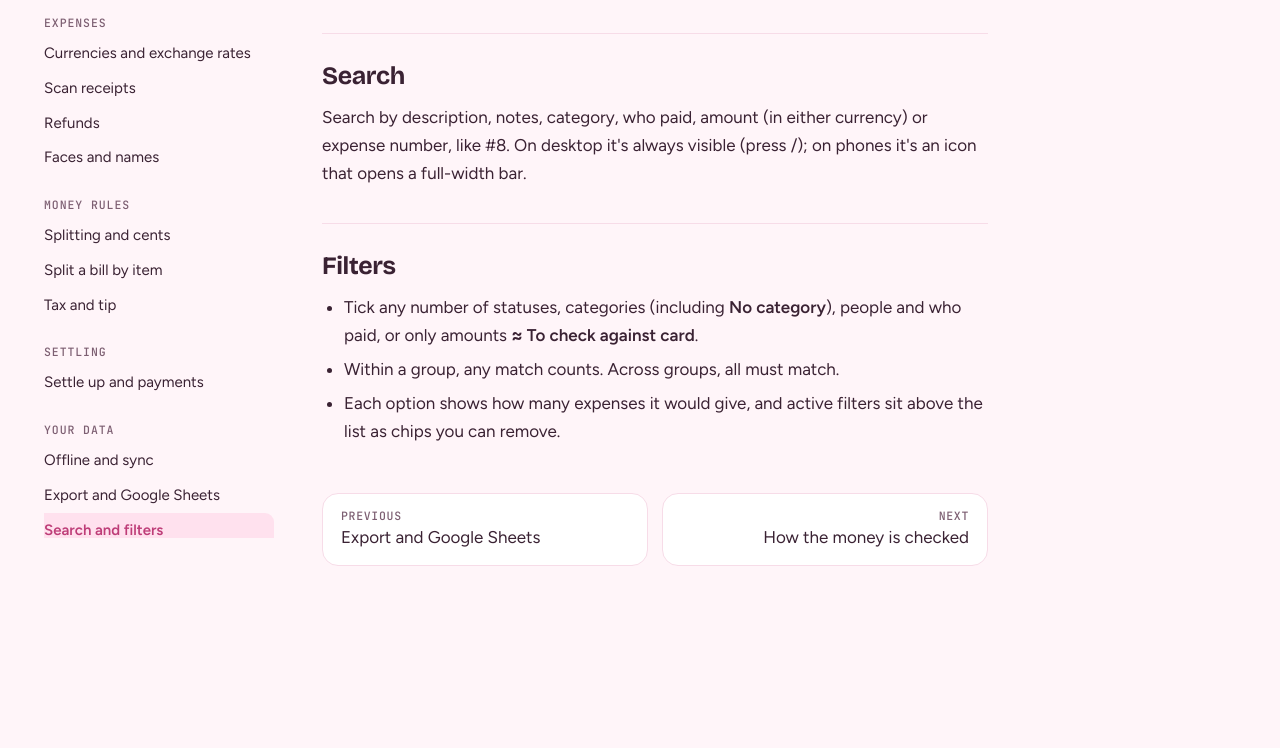
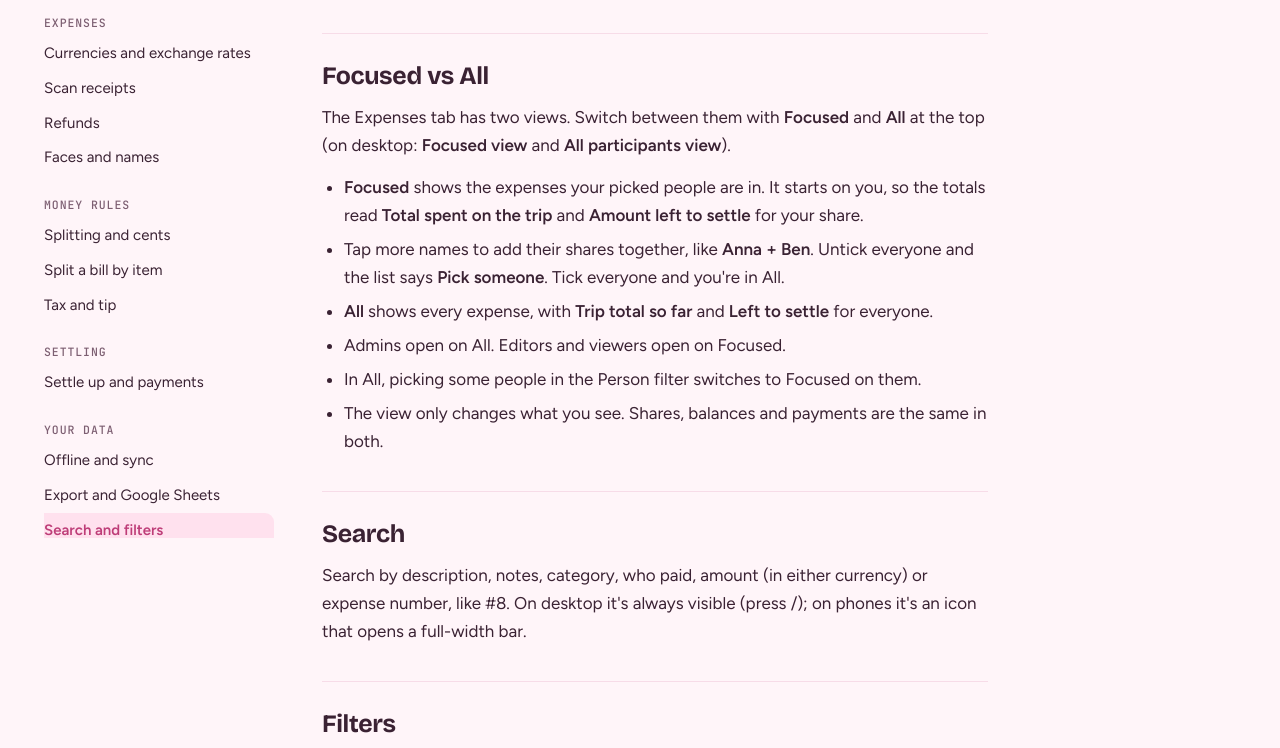
Before and after one commit to Cindyyx/hello-world, a plain HTML site: page portfolio/trip-expenses/guides/search-and-filters.html in a window 1280 px wide. Shown: the part 252-1000 px from the top of the page. Before the commit the page ends 898 px from the top, so only its background shows below. Drawn offline with nearby package versions, Linux system fonts and the light colour scheme.

Commit message:
TallyUp guides: explain Focused vs All (EN + FR) (#21)
* Guides: French version with EN/FR switch; logo goes back to the About page

Every guide page now has French text, switched like the about page (EN/FR
buttons, same saved language). The TallyUp logo links to the About page; the
Guides tag links to the guides overview.

Co-Authored-By: Claude Opus 5.5 <noreply@anthropic.com>
Claude-Session: https://claude.ai/code/session_01Q5ryZhKzkZMHnF664VqDme

* TallyUp guides: explain Focused vs All (EN + FR)

Co-Authored-By: Claude Opus 5.5 <noreply@anthropic.com>
Claude-Session: https://claude.ai/code/session_01Q5ryZhKzkZMHnF664VqDme

---------

Co-authored-by: Claude <noreply@anthropic.com>

```diff
--- a/portfolio/trip-expenses/guides/search-and-filters.html
+++ b/portfolio/trip-expenses/guides/search-and-filters.html
@@ -22,7 +22,27 @@
 <p class="crumb"><span class="l-en">Your data</span><span class="l-fr" lang="fr">Vos données</span></p>
 <h1><span class="l-en">Search and filters</span><span class="l-fr" lang="fr">Recherche et filtres</span></h1>
 <p class="lede"><span class="l-en">Find any expense in a long trip.</span><span class="l-fr" lang="fr">Trouvez n'importe quelle dépense dans un long voyage.</span></p>
-<section id="search"><h2><a href="search-and-filters.html#search"><span class="l-en">Search</span><span class="l-fr" lang="fr">Recherche</span></a></h2><div class="l-en">
+<section id="focused-vs-all"><h2><a href="search-and-filters.html#focused-vs-all"><span class="l-en">Focused vs All</span><span class="l-fr" lang="fr">Vue ciblée ou tout le monde</span></a></h2><div class="l-en">
+<p>The Expenses tab has two views. Switch between them with <b>Focused</b> and <b>All</b> at the top (on desktop: <b>Focused view</b> and <b>All participants view</b>).</p>
+<ul>
+<li><b>Focused</b> shows the expenses your picked people are in. It starts on you, so the totals read <b>Total spent on the trip</b> and <b>Amount left to settle</b> for your share.</li>
+<li>Tap more names to add their shares together, like <b>Anna + Ben</b>. Untick everyone and the list says <b>Pick someone</b>. Tick everyone and you're in All.</li>
+<li><b>All</b> shows every expense, with <b>Trip total so far</b> and <b>Left to settle</b> for everyone.</li>
+<li>Admins open on All. Editors and viewers open on Focused.</li>
+<li>In All, picking some people in the Person filter switches to Focused on them.</li>
+<li>The view only changes what you see. Shares, balances and payments are the same in both.</li>
+</ul>
+</div><div class="l-fr" lang="fr">
+<p>L'onglet Dépenses a deux vues. Passez de l'une à l'autre avec <b>Focused</b> et <b>All</b> en haut (sur ordinateur : <b>Focused view</b> et <b>All participants view</b>).</p>
+<ul>
+<li><b>Focused</b> montre les dépenses dont font partie les personnes choisies. Elle commence sur vous, donc les totaux <b>Total spent on the trip</b> et <b>Amount left to settle</b> portent sur votre part.</li>
+<li>Touchez d'autres noms pour additionner leurs parts, comme <b>Anna + Ben</b>. Décochez tout le monde et la liste affiche <b>Pick someone</b>. Cochez tout le monde et vous passez à All.</li>
+<li><b>All</b> montre toutes les dépenses, avec <b>Trip total so far</b> et <b>Left to settle</b> pour tout le groupe.</li>
+<li>Les admins arrivent sur All. Les éditeurs et lecteurs arrivent sur Focused.</li>
+<li>Dans All, choisir quelques personnes dans le filtre Personne passe en Focused sur elles.</li>
+<li>La vue change seulement ce que vous voyez. Les parts, soldes et paiements sont les mêmes dans les deux.</li>
+</ul>
+</div></section><section id="search"><h2><a href="search-and-filters.html#search"><span class="l-en">Search</span><span class="l-fr" lang="fr">Recherche</span></a></h2><div class="l-en">
 <p>Search by description, notes, category, who paid, amount (in either currency) or expense number, like #8. On desktop it's always visible (press /); on phones it's an icon that opens a full-width bar.</p>
 </div><div class="l-fr" lang="fr">
 <p>Cherchez par description, notes, catégorie, payeur, montant (dans l'une ou l'autre devise) ou numéro de dépense, comme #8. Sur ordinateur, la recherche est toujours visible (appuyez sur /); sur téléphone, c'est une icône qui ouvre une barre pleine largeur.</p>
@@ -41,7 +61,7 @@
 </div></section>
 <nav class="pn" aria-label="More guides"><a href="export.html"><small><span class="l-en">Previous</span><span class="l-fr" lang="fr">Précédent</span></small><span class="l-en">Export and Google Sheets</span><span class="l-fr" lang="fr">Exportation et Google Sheets</span></a><a class="nx" href="how-money-is-checked.html"><small><span class="l-en">Next</span><span class="l-fr" lang="fr">Suivant</span></small><span class="l-en">How the money is checked</span><span class="l-fr" lang="fr">Comment l'argent est vérifié</span></a></nav>
   </main>
-  <aside class="toc" aria-label="On this page"><h4><span class="l-en">On this page</span><span class="l-fr" lang="fr">Sur cette page</span></h4><a href="search-and-filters.html#search"><span class="l-en">Search</span><span class="l-fr" lang="fr">Recherche</span></a><a href="search-and-filters.html#filters"><span class="l-en">Filters</span><span class="l-fr" lang="fr">Filtres</span></a></aside>
+  <aside class="toc" aria-label="On this page"><h4><span class="l-en">On this page</span><span class="l-fr" lang="fr">Sur cette page</span></h4><a href="search-and-filters.html#focused-vs-all"><span class="l-en">Focused vs All</span><span class="l-fr" lang="fr">Vue ciblée ou tout le monde</span></a><a href="search-and-filters.html#search"><span class="l-en">Search</span><span class="l-fr" lang="fr">Recherche</span></a><a href="search-and-filters.html#filters"><span class="l-en">Filters</span><span class="l-fr" lang="fr">Filtres</span></a></aside>
 </div>
 <script>
 (function(){const R=document.documentElement;
```
